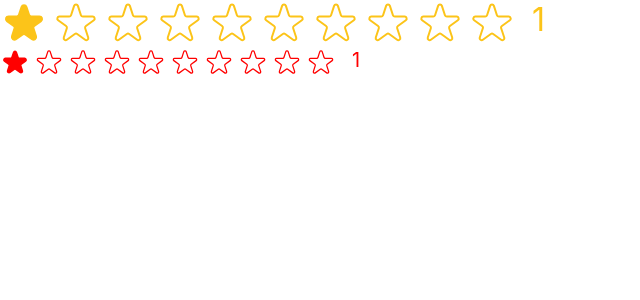
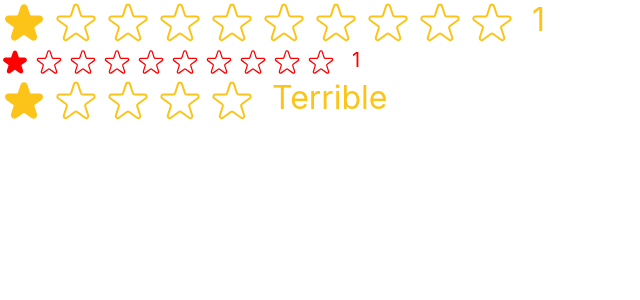
Before and after one commit to PrinceNand/Movies-Popcorn-React, a React (Create React App) app: page / in a window 1280 px wide. Shown: the top 300 px of the page, without its empty margins (0-640 px from the left). Built offline with nearby package versions, Linux system fonts and the light colour scheme.

Commit message:
Added messages to reuse the components

```diff
--- a/src/StarRating.js
+++ b/src/StarRating.js
@@ -15,6 +15,7 @@ export default function StartRating({
   maxLength = 5,
   color = "#fcc419",
   size = "48",
+  messages = [],
 }) {
   const textStyle = {
     lineHieight: "0",
@@ -44,7 +45,11 @@ export default function StartRating({
           />
         ))}
       </div>
-      <p style={textStyle}>{tempRating || rating}</p>
+      <p style={textStyle}>
+        {messages.length === maxLength
+          ? messages[tempRating ? tempRating - 1 : rating - 1]
+          : tempRating || rating || ""}
+      </p>
     </div>
   );
 }
--- a/src/index.js
+++ b/src/index.js
@@ -2,13 +2,17 @@ import React from "react";
 import ReactDOM from "react-dom/client";
 import "./index.css";
 // import App from "./App";
-import StartRating from "./StarRating";
+import StarRating from "./StarRating";
 
 const root = ReactDOM.createRoot(document.getElementById("root"));
 root.render(
   <React.StrictMode>
     {/* <App /> */}
-    <StartRating maxLength={10} />
-    <StartRating maxLength={10} color="red" size="30" />
+    <StarRating maxLength={10} />
+    <StarRating maxLength={10} color="red" size="30" />
+    <StarRating
+      maxLength={5}
+      messages={["Terrible", "Bad", "Okay", "Good", "Amazing"]}
+    />
   </React.StrictMode>
 );
```
